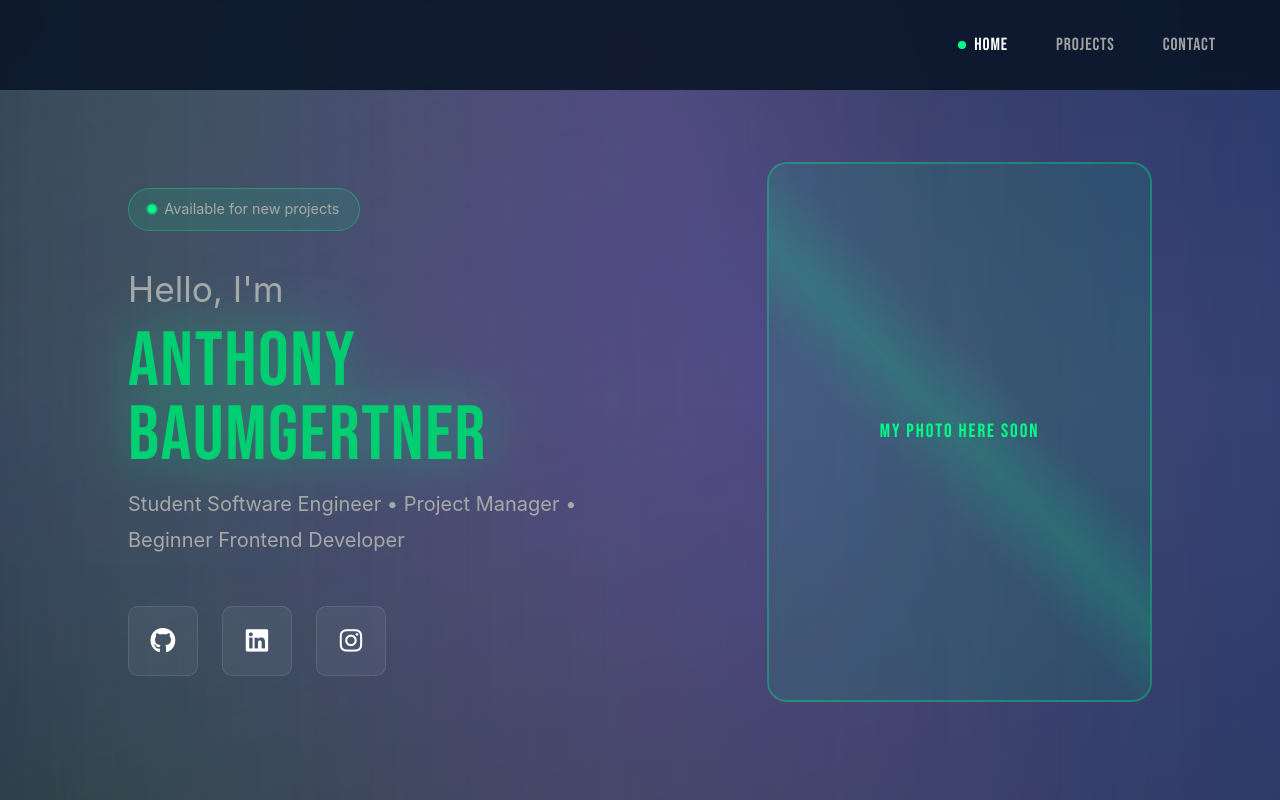
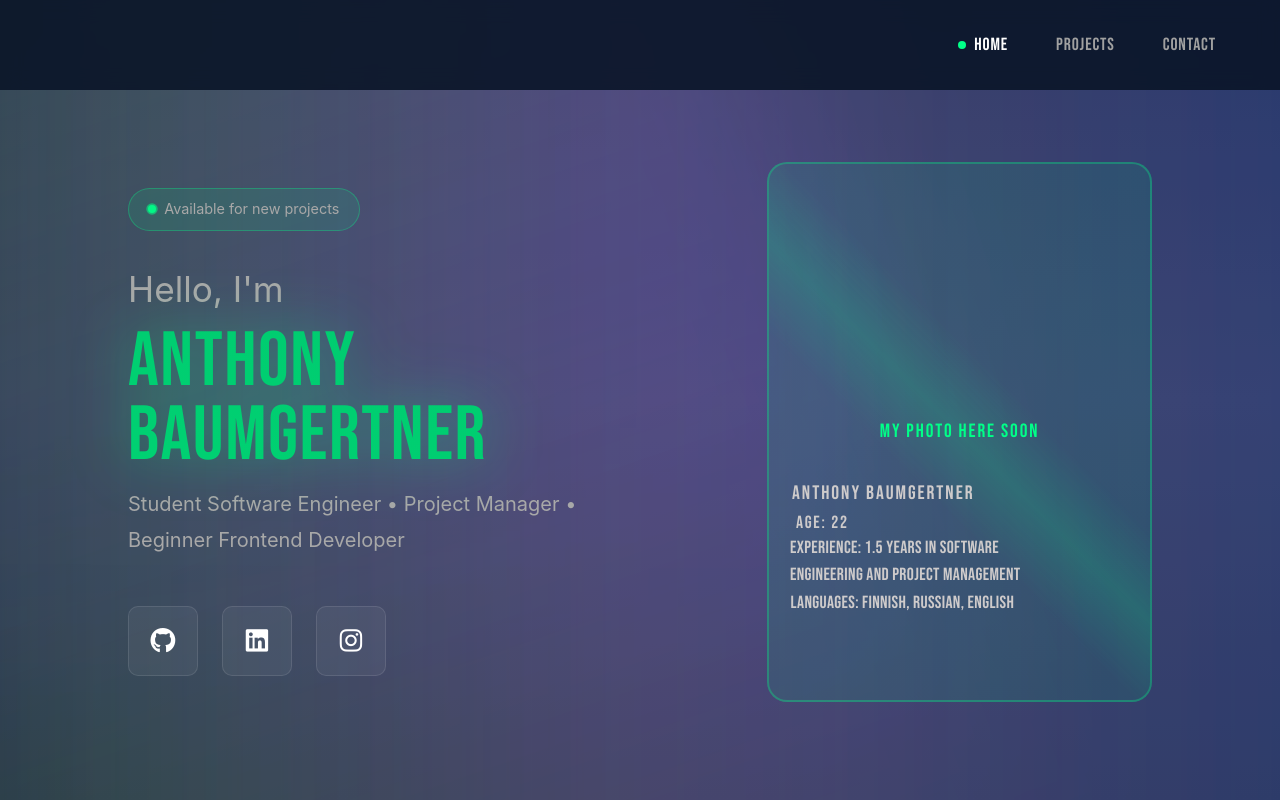
Before and after one commit to Baumyyy/Baumgertner, a React (Vite) app: page / in a window 1280 px wide. Built offline with nearby package versions, Linux system fonts and the light colour scheme.

Commit message:
Worked on image placeholder and added info layer below photo, without css work yet

```diff
--- a/src/components/Hero.css
+++ b/src/components/Hero.css
@@ -213,8 +213,6 @@
   );
 }
 
-
-
 .image-text {
   font-size: 1.2rem;
   color: #00ff88;
@@ -222,6 +220,50 @@
   letter-spacing: 0.1em;
   z-index: 1;
   position: relative;
+}
+
+.image-myname {
+  font-size: 1.22rem;
+  color: #cecbcb;
+  font-family: 'Bebas Neue', sans-serif;
+  letter-spacing: 0.1em;
+  position: absolute;
+  bottom: 12rem;
+  left: 30%;
+  transform: translateX(-50%);
+}
+
+.my-age {
+  font-size: 1.1rem;
+  color: #cecbcb;
+  font-family: 'Bebas Neue', sans-serif;
+  letter-spacing: 0.1em;
+  position: absolute;
+  bottom: 10.2rem;
+  left: 14%;
+  transform: translateX(-50%);
+}
+
+.experience {
+  font-size: 1.1rem;
+  color: #cecbcb;
+  font-family: 'Bebas Neue', sans-serif;
+  letter-spacing: 0.02em;
+  position: absolute;
+  bottom: 7rem;
+  left: 37%;
+  transform: translateX(-50%);
+}
+
+.language {
+  font-size: 1.1rem;
+  color: #cecbcb;
+  font-family: 'Bebas Neue', sans-serif;
+  letter-spacing: 0.02em;
+  position: absolute;
+  bottom: 5.2rem;
+  left: 35%;
+  transform: translateX(-50%);
 }
 
 /* Tämä päivittyy sit kuvaa varten*/
--- a/src/components/Hero.jsx
+++ b/src/components/Hero.jsx
@@ -113,6 +113,10 @@ const Hero = () => {
           <div className="hero-right">
             <div className="hero-image-placeholder">
               <span className="image-text">My photo here soon</span>
+              <p className="image-myname">Anthony Baumgertner</p>
+              <p className="my-age">Age: 22</p>
+              <p className="experience">Experience: 1.5 years in Software Engineering and Project Management</p>
+              <p className="language">Languages: Finnish, Russian, English</p>
             </div>
           </div>
         </div>
```
